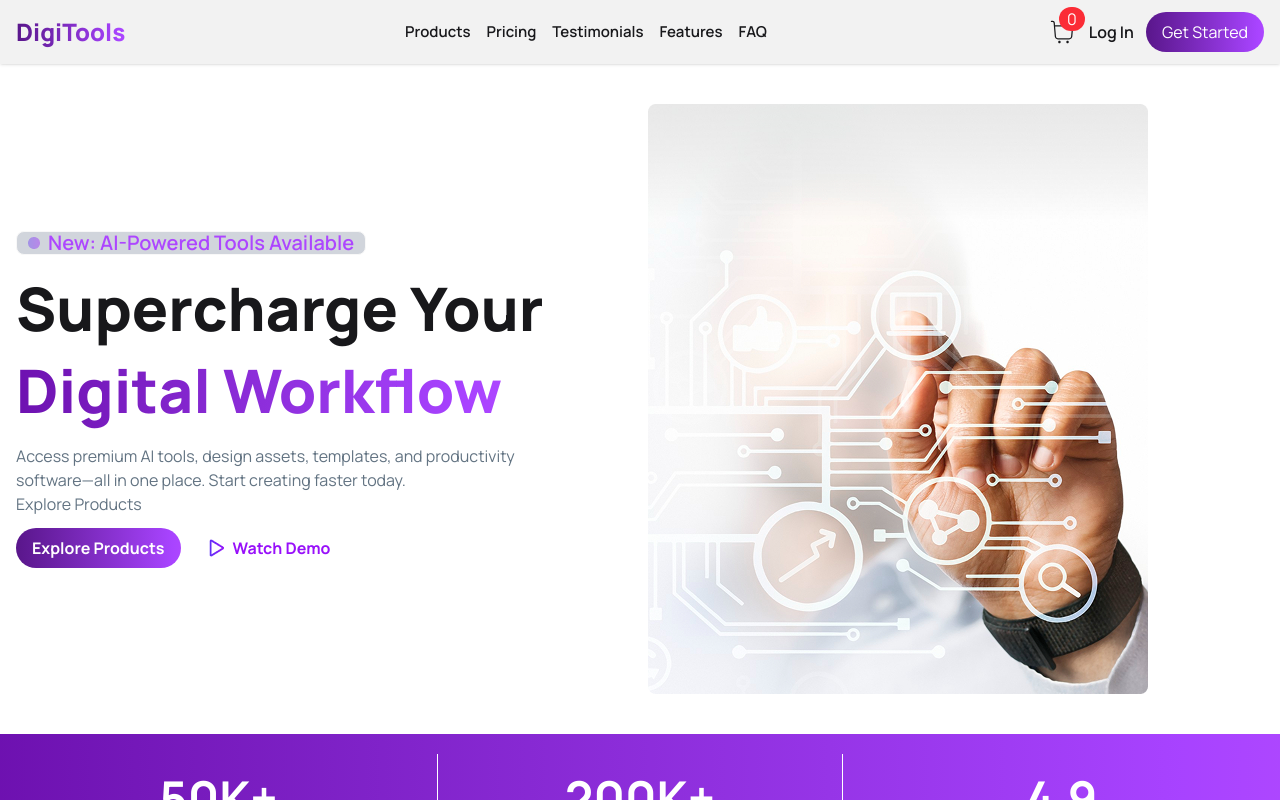
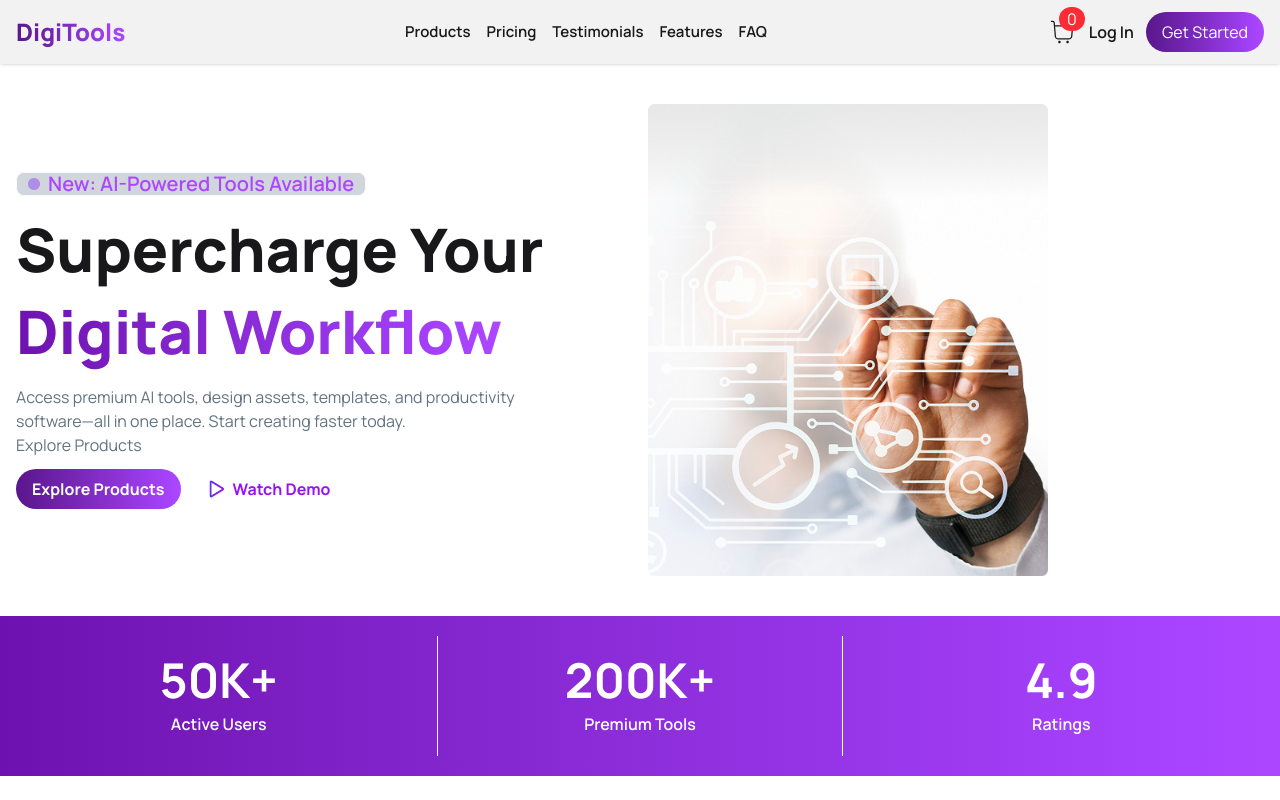
Before and after one commit to dev-shamim84/digitools, a React (Vite) app: page / in a window 1280 px wide. Shown: the top 800 px of the page. Built offline with nearby package versions, Linux system fonts and the light colour scheme.

Commit message:
image issue fixed

```diff
--- a/src/App.jsx
+++ b/src/App.jsx
@@ -22,7 +22,6 @@ const App = () => {
       <Rating />
       <PremiumTool cart={cart} setCart={setCart} />
       <GetStarted />
-
       <Suspense
         fallback={
           <span className="loading loading-ring loading-xl flex flex-col items-center justify-center"></span>
--- a/src/components/Banner/Banner.jsx
+++ b/src/components/Banner/Banner.jsx
@@ -9,7 +9,7 @@ const Banner = () => {
           <div className="col-span-12 lg:col-span-6 space-y-3 mx-auto md:mx-0">
             <div className="badge bg-gray-300 py-2">
               <img src={reactAngle} alt="reactAngle.png" />
-              <span className="text-purple-500 text-xl font-semibold">
+              <span className="text-purple-500 text-[14px] md:text-xl font-semibold">
                 New: AI-Powered Tools Available
               </span>
             </div>
@@ -34,9 +34,9 @@ const Banner = () => {
               </button>
             </div>
           </div>
-          <div className="col-span-12 lg:col-span-6">
+          <div className="col-span-12 lg:col-span-6 justify-end">
             <img
-              className="w-[500px] mx-auto md:mx-0"
+              className="w-full md:w-[400px]  "
               src={bannerImg}
               alt="bannerImg"
             />
```
